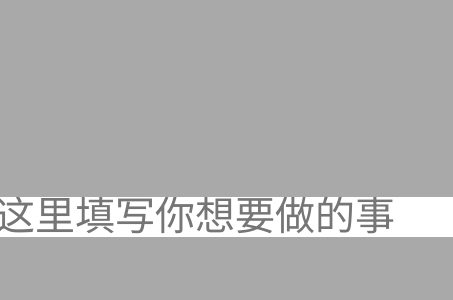
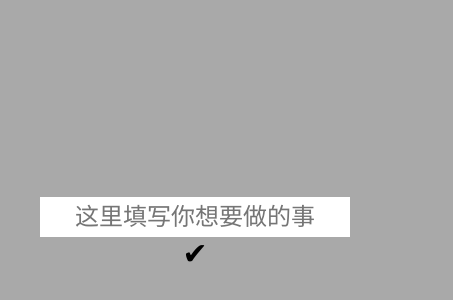
Before and after one commit to liuxiaozh/re01-nihenzhongyao, a plain HTML site: page home.html in a window 390 px wide. Shown: the part 188-488 px from the top of the page, 453 px wide, since content can reach past the window. Drawn offline with Linux system fonts and the light colour scheme.

Commit message:
元岛作业，起始页，添加手机界面

```diff
--- a/home.html
+++ b/home.html
@@ -24,6 +24,12 @@
       align-items: center;
       font-size: 30px;
     }
+    .flex {
+      display: flex;
+      justify-content: center;
+      flex-direction: row;
+      align-items: center;
+    }
     div {
       background-color: darkgray;
     }
@@ -31,7 +37,7 @@
       height: 40px;
       border: 0px;
       line-height: 40px;
-      font-size: 40px;
+      font-size: 24px;
       text-align: center;
     }
     span {
@@ -40,12 +46,24 @@
       border: 0px;
       line-height: 30px;
     }
+    @media (max-width: 600px) {
+      .flex {
+        display: flex;
+        justify-content: center;
+        flex-direction: column;
+        align-items: center;
+      }
+    }
   </style>
 
   <body>
-    <div>
-      <input id="content" type="text" placeholder="这里填写你想要做的事" />
-      <span id="anNiu" onclick="change()">✔</span>
+    <div class="flex">
+      <div>
+        <input id="content" type="text" placeholder="这里填写你想要做的事" />
+      </div>
+      <div>
+        <span id="anNiu" onclick="change()">✔</span>
+      </div>
     </div>
     <script>
       let flag = false;
```
